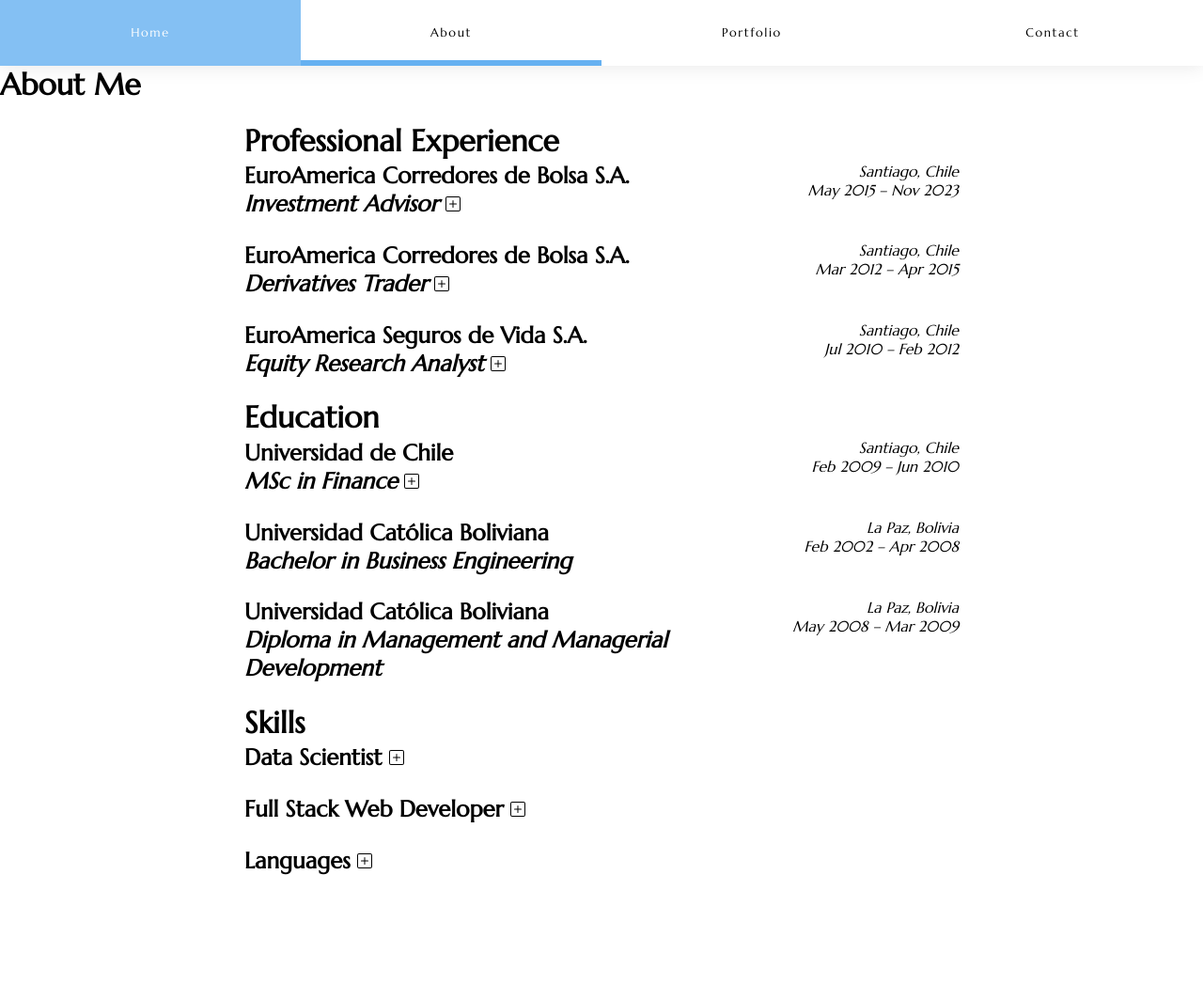
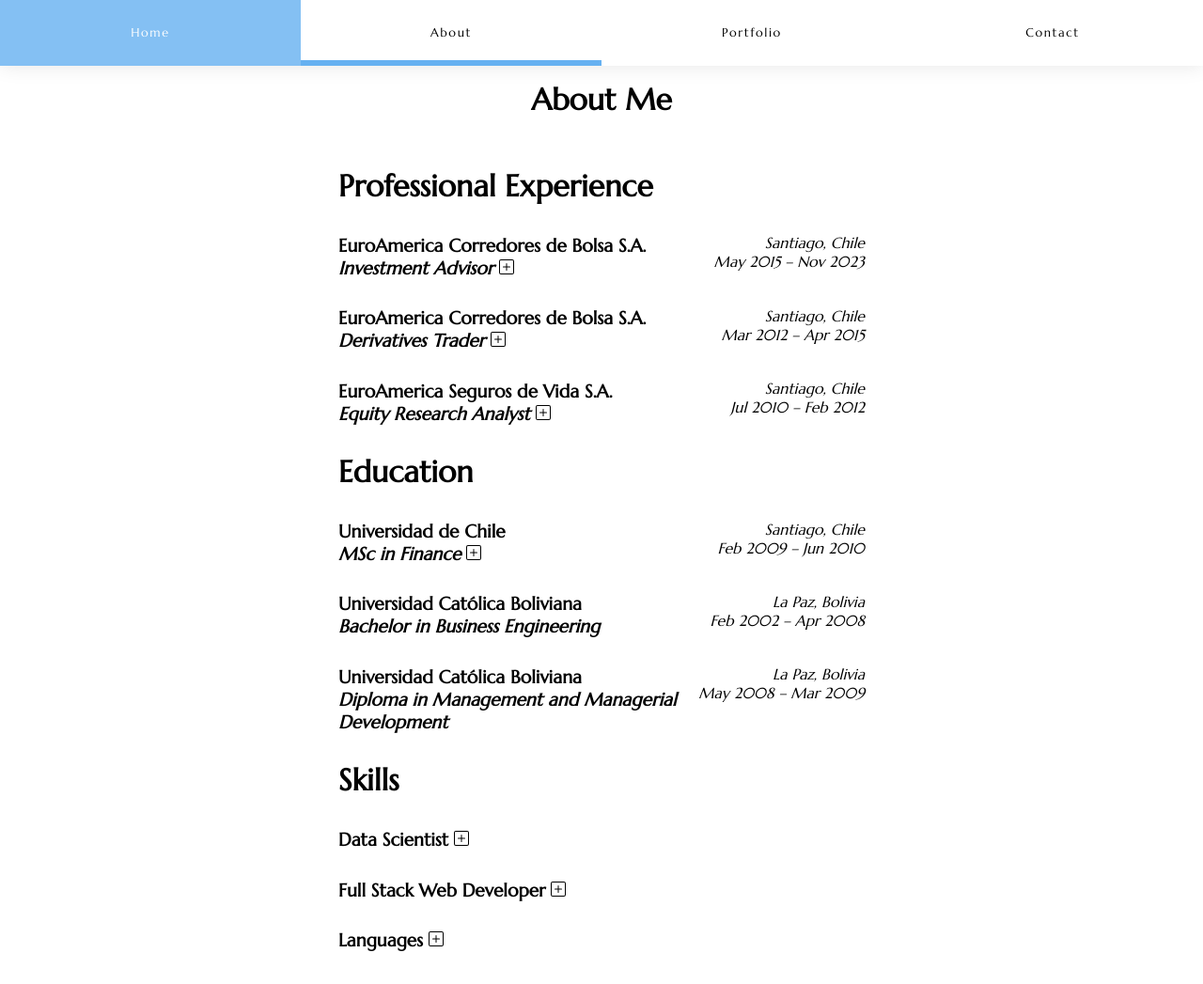
Before and after one commit to machib77/marcelobarrero, a Django app: page /about/ in a window 1280 px wide. Shown: the whole page at 94% size. Before the commit the page ends 931 px from the top, so only its background shows below. Run offline with Django 5.2, Linux system fonts and the light colour scheme.

Commit message:
about style details

```diff
--- a/static/css/about.css
+++ b/static/css/about.css
@@ -2,6 +2,14 @@
   box-sizing: border-box;
   margin: 0;
   padding: 0;
+}
+
+h2 {
+  font-size: 1.2em;
+}
+
+li {
+  padding: 0.5em;
 }
 
 .grid-container {
@@ -13,8 +21,8 @@
 
 .grid-item {
   padding: 0;
-  margin-top: 0;
-  margin-bottom: 0;
+  margin-top: 0.8em;
+  margin-bottom: 0.8em;
 }
 
 .grid-item:nth-child(odd) {
@@ -33,11 +41,27 @@
 }
 
 .container {
-  max-width: 800px; /* Adjust as needed */
+  max-width: 600px; /* Adjust as needed */
   margin: 0 auto;
   padding: 20px;
 }
 
 .bullet-list ul {
+  margin-left: 1em;
   display: none;
 }
+
+.title-container {
+  padding: 0;
+  margin-top: 1em;
+  margin-bottom: 1em;
+}
+
+.top-title {
+  padding: 1em;
+  text-align: center;
+}
+
+/* .grid-container:hover {
+  background-color: rgba(102, 177, 241, 0.8);
+} */
--- a/templates/pages/about.html
+++ b/templates/pages/about.html
@@ -33,9 +33,13 @@
       <path d="M4 8a.5.5 0 0 1 .5-.5h7a.5.5 0 0 1 0 1h-7A.5.5 0 0 1 4 8" />
     </svg>
   </template>
-  <h1>About Me</h1>
+  <div class="top-title">
+    <h1>About Me</h1>
+  </div>
   <div class="container">
-    <h1>Professional Experience</h1>
+    <div class="title-container">
+      <h1>Professional Experience</h1>
+    </div>
     <div class="item-container">
       <div class="grid-container">
         <div class="grid-item">
@@ -67,7 +71,6 @@
         </ul>
       </div>
     </div>
-    <br />
     <div class="item-container">
       <div class="grid-container">
         <div class="grid-item">
@@ -95,7 +98,6 @@
         </ul>
       </div>
     </div>
-    <br />
     <div class="item-container">
       <div class="grid-container">
         <div class="grid-item">
@@ -122,8 +124,9 @@
         </ul>
       </div>
     </div>
-    <br />
-    <h1>Education</h1>
+    <div class="title-container">
+      <h1>Education</h1>
+    </div>
     <div class="item-container">
       <div class="grid-container">
         <div class="grid-item">
@@ -151,7 +154,6 @@
         </ul>
       </div>
     </div>
-    <br />
     <div class="grid-container">
       <div class="grid-item">
         <h2>
@@ -168,7 +170,6 @@
         </p>
       </div>
     </div>
-    <br />
     <div class="grid-container">
       <div class="grid-item">
         <h2>
@@ -185,8 +186,9 @@
         </p>
       </div>
     </div>
-    <br />
-    <h1>Skills</h1>
+    <div class="title-container">
+      <h1>Skills</h1>
+    </div>
     <div class="item-container">
       <div class="grid-container">
         <div class="grid-item">
@@ -215,7 +217,6 @@
         </ul>
       </div>
     </div>
-    <br />
     <div class="item-container">
       <div class="grid-container">
         <div class="grid-item">
@@ -235,7 +236,6 @@
         </ul>
       </div>
     </div>
-    <br />
     <div class="item-container">
       <div class="grid-container">
         <div class="grid-item">
@@ -248,7 +248,6 @@
         </ul>
       </div>
     </div>
-    <br />
   </div>
   <!-- JavaScript -->
   <script src="{% static 'js/toogleBullets.js' %}"></script>
```
